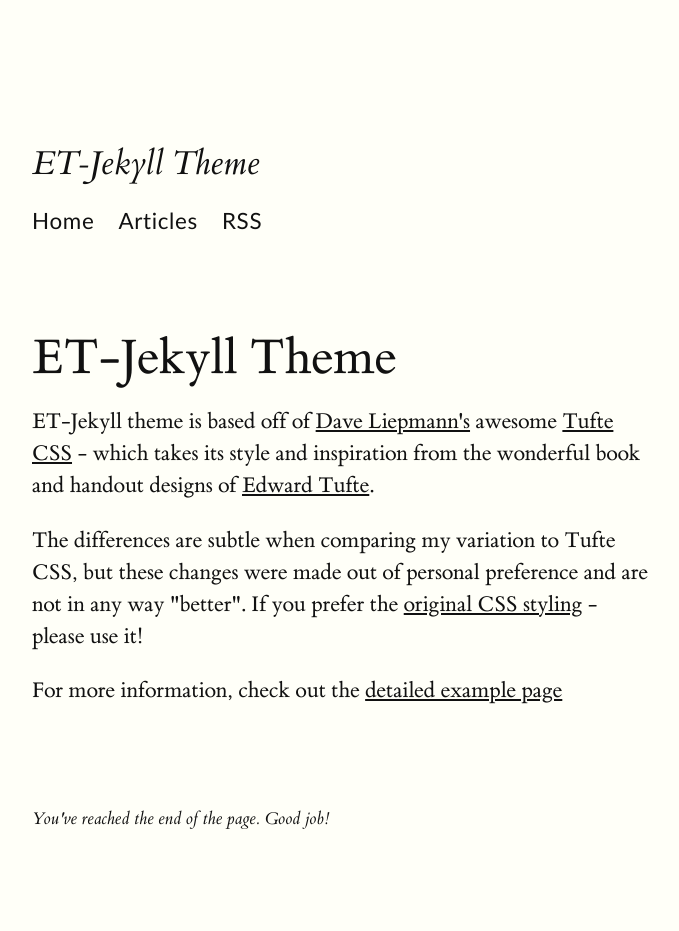
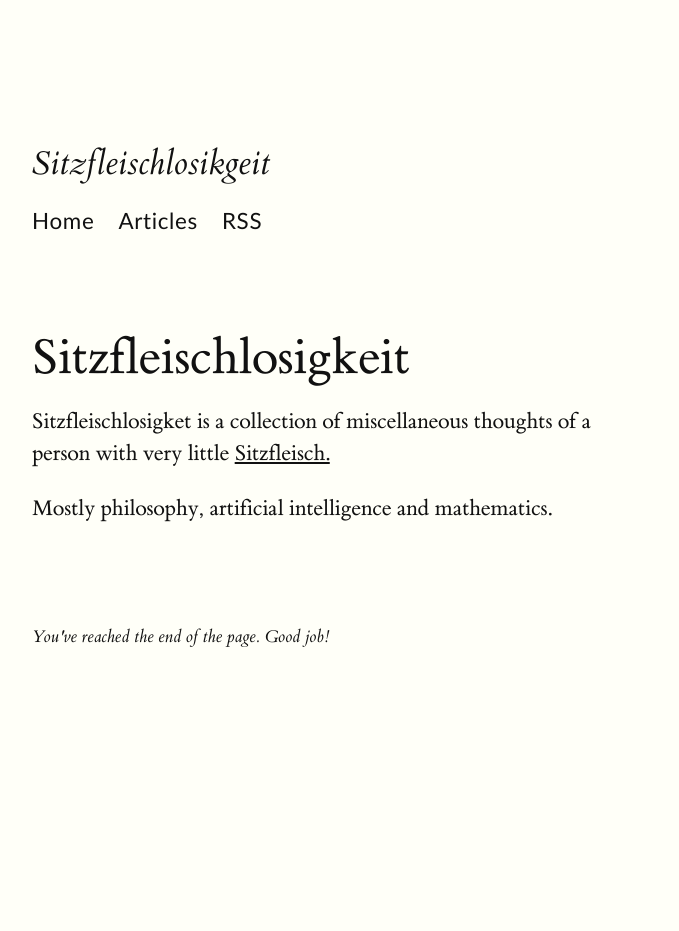
Before and after one commit to de-lachende-cavalier/de-lachende-cavalier.github.io, a Jekyll site: the page built from index.html, in a window 1280 px wide. Shown: the whole page, without its empty margins (128-807 px from the left). Built offline with Jekyll 4.4.1, drawn with Linux system fonts in a browser that asks for light colours; after the commit the page ends 900 px from its top, so only the background shows below that.

Commit message:
minor edits

```diff
--- a/_config.yml
+++ b/_config.yml
@@ -1,9 +1,9 @@
 ###########
 # site.title
 
-title: ET-Jekyll Theme
-description: A minimal Jekyll theme inspired by Tufte CSS
-url: "https://et-jekyll.netlify.app"
+title: sitzfleischlosikgeit
+description: A collection of ephemeral pensèes.
+url: "https://de-lachende-cavalier.github.io"
 host: 0.0.0.0
 
 
--- a/index.html
+++ b/index.html
@@ -1,10 +1,13 @@
 ---
 layout: default
-title: ET-Jekyll Theme
+title: Sitzfleischlosigkeit
 ---
 
-<p>ET-Jekyll theme is based off of <a href="http://www.daveliepmann.com">Dave Liepmann's</a> awesome <a href="https://edwardtufte.github.io/tufte-css/">Tufte CSS</a> - which takes its style and inspiration from the wonderful book and handout designs of <a href="https://www.edwardtufte.com/tufte/">Edward Tufte</a>.</p>
+<p>
+    Sitzfleischlosigket is a collection of miscellaneous thoughts of a person with very little <a
+        href="https://en.wiktionary.org/wiki/Sitzfleisch">Sitzfleisch.</a>
+</p>
 
-<p>The differences are subtle when comparing my variation to Tufte CSS, but these changes were made out of personal preference and are not in any way "better". If you prefer the <a href="https://edwardtufte.github.io/tufte-css/">original CSS styling</a> - please use it!</p>
-
-<p>For more information, check out the <a href="/et-jekyll-theme/">detailed example page</a></p>
+<p>
+    Mostly philosophy, artificial intelligence and mathematics.
+</p>
```
